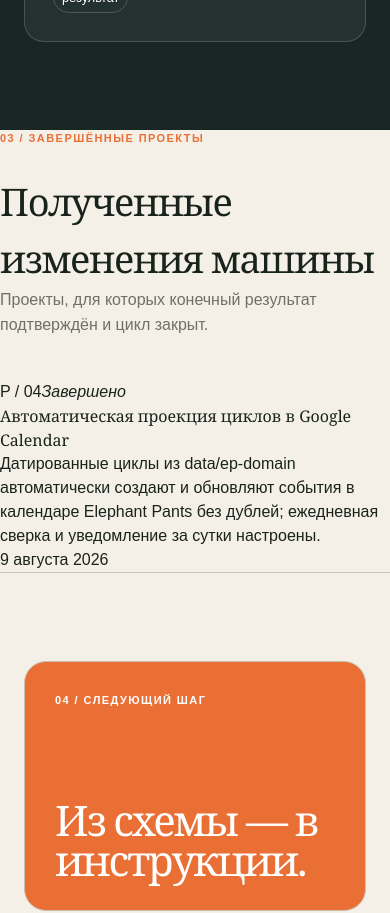
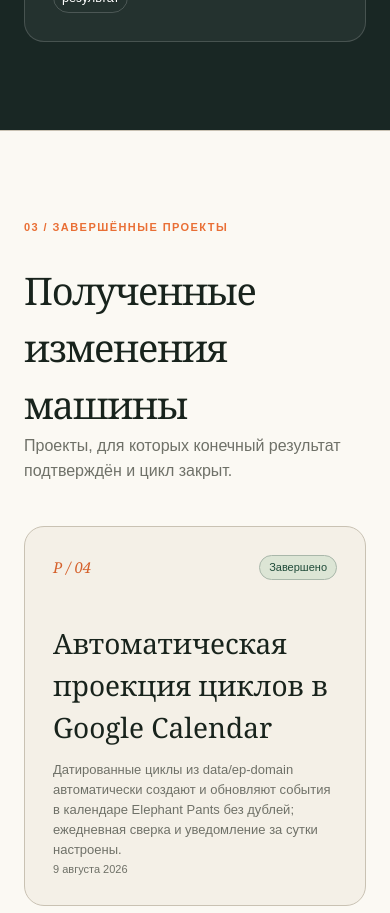
Before and after one commit to valerol/ep_dashboard, a Next.js app: page / in a window 390 px wide. Shown: the part 2960-3873 px from the top of the page. Built offline with nearby package versions, Linux system fonts and the light colour scheme.

Commit message:
Record completed calendar projection project

```diff
--- a/app/globals.css
+++ b/app/globals.css
@@ -127,6 +127,7 @@ footer span { color: var(--ink); font-weight: 700; letter-spacing: .14em; } foot
 .machine-section-head{display:grid;grid-template-columns:180px 1fr;gap:26px;margin-bottom:42px}.machine-section-head>span{color:var(--m-orange);font-size:11px;font-weight:850;letter-spacing:.13em;text-transform:uppercase}.machine-section-head h2{max-width:850px;font-size:clamp(38px,4vw,56px)}.machine-section-head p{max-width:760px;color:var(--muted);line-height:1.6}
 .opers-table{overflow:hidden;border:1px solid var(--line);border-radius:22px;background:var(--m-white)}.opers-row{display:grid;grid-template-columns:1.05fr 1.1fr 2.5fr 1.25fr;align-items:center;min-height:105px;border-top:1px solid var(--line);padding:0 22px;transition:.2s}.opers-row:first-child{border-top:0}.opers-header{min-height:54px;background:var(--m-dark);color:rgba(255,255,255,.7);font-size:10px;font-weight:800;letter-spacing:.09em;text-transform:uppercase}.opers-row>strong{font:italic 20px Georgia,serif}.opers-row>b{font:500 22px Georgia,serif}.opers-row>small{color:var(--muted);font-size:11px}.oper-pills{display:flex;flex-wrap:wrap;gap:7px}.oper-pills span{padding:7px 10px;border:1px solid var(--line);border-radius:999px;background:var(--paper);font-size:11px;font-weight:700}.row-import{box-shadow:inset 5px 0 var(--m-orange)}.row-logistic{box-shadow:inset 5px 0 var(--m-teal)}.row-sales{box-shadow:inset 5px 0 var(--m-yellow)}
 .oneoff-section{color:white;background:var(--m-dark)}.oneoff-section .machine-section-head>span{color:var(--m-yellow)}.oneoff-section .machine-section-head p{color:rgba(255,255,255,.62)}.oneoff-grid{display:grid;grid-template-columns:repeat(3,1fr);gap:14px}.oneoff-grid article{min-height:300px;display:flex;flex-direction:column;padding:28px;border:1px solid rgba(255,255,255,.16);border-radius:20px;background:rgba(255,255,255,.05)}.oneoff-grid article>span{color:var(--m-yellow);font:italic 15px Georgia,serif}.oneoff-grid h3{margin:48px 0 12px;font-size:28px}.oneoff-grid p{color:rgba(255,255,255,.62);font-size:13px}.oneoff-grid article>div{display:flex;flex-wrap:wrap;gap:6px;margin-top:auto}.oneoff-grid small{padding:5px 8px;border:1px solid rgba(255,255,255,.18);border-radius:999px}
+.completed-projects{padding:88px max(24px,calc((100% - 1220px)/2));border-top:1px solid var(--line);scroll-margin-top:86px;background:var(--card)}.completed-project-grid{display:grid;grid-template-columns:repeat(2,minmax(0,1fr));gap:14px}.completed-project-grid article{min-height:230px;display:flex;flex-direction:column;padding:28px;border:1px solid var(--line);border-radius:20px;background:var(--paper)}.completed-project-grid article>div{display:flex;justify-content:space-between;gap:16px;align-items:center}.completed-project-grid span{color:var(--orange);font:italic 15px Georgia,serif}.completed-project-grid em{padding:6px 9px;border:1px solid #a9b7aa;border-radius:999px;background:var(--green-soft);color:var(--green);font:normal 11px/1 Arial,sans-serif}.completed-project-grid h3{margin:42px 0 12px;font-size:28px}.completed-project-grid p{color:var(--muted);font-size:13px;line-height:1.55}.completed-project-grid time{margin-top:auto;color:var(--muted);font-size:11px}
 .instruction-next{display:grid;grid-template-columns:.72fr 1.28fr;gap:14px}.instruction-next>div{min-height:250px;padding:30px;border:1px solid var(--line);border-radius:22px}.instruction-next>div:first-child{display:flex;flex-direction:column;justify-content:space-between;color:white;background:var(--m-orange)}.instruction-next span{font-size:11px;font-weight:850;letter-spacing:.13em;text-transform:uppercase}.instruction-next strong{font:500 48px/.95 Georgia,serif;letter-spacing:-.05em}.instruction-next h2{font-size:clamp(35px,3.6vw,50px)}.instruction-next p{color:var(--muted);font-size:16px;line-height:1.6}
 
 @media (max-width: 900px) {
@@ -134,8 +135,8 @@ footer span { color: var(--ink); font-weight: 700; letter-spacing: .14em; } foot
   .hero, .section-head { grid-template-columns: 1fr; gap: 28px; }
   .org-grid { grid-template-columns: repeat(2, 1fr); }
   .current-summary, .classification dl, .organ-aggregate { grid-template-columns: 1fr; }
-  .machine-page{display:block}.machine-sidebar{position:sticky;top:0;z-index:20;min-height:0;display:flex;flex-direction:row;overflow-x:auto;padding:0 20px;border-right:0;border-bottom:1px solid var(--line)}.machine-sidebar a{flex:0 0 auto;display:block;padding:14px 18px 13px 0;margin-right:18px;border:0}.machine-sidebar a:first-child{border:0}.machine-sidebar span{margin-right:4px}.machine-main{padding-top:18px}.machine-diagram{width:calc(100% - 32px);margin:0 16px 18px}.machine-section,.oneoff-section,.instruction-next{scroll-margin-top:56px}
-  .machine-section-head{grid-template-columns:1fr}.oneoff-grid{grid-template-columns:1fr}.instruction-next{grid-template-columns:1fr}
+  .machine-page{display:block}.machine-sidebar{position:sticky;top:0;z-index:20;min-height:0;display:flex;flex-direction:row;overflow-x:auto;padding:0 20px;border-right:0;border-bottom:1px solid var(--line)}.machine-sidebar a{flex:0 0 auto;display:block;padding:14px 18px 13px 0;margin-right:18px;border:0}.machine-sidebar a:first-child{border:0}.machine-sidebar span{margin-right:4px}.machine-main{padding-top:18px}.machine-diagram{width:calc(100% - 32px);margin:0 16px 18px}.machine-section,.oneoff-section,.completed-projects,.instruction-next{scroll-margin-top:56px}
+  .machine-section-head{grid-template-columns:1fr}.oneoff-grid,.completed-project-grid{grid-template-columns:1fr}.instruction-next{grid-template-columns:1fr}
   .current-summary div { border-right: 0; border-bottom: 1px solid var(--line); }
 }
 @media (max-width: 620px) {
```
